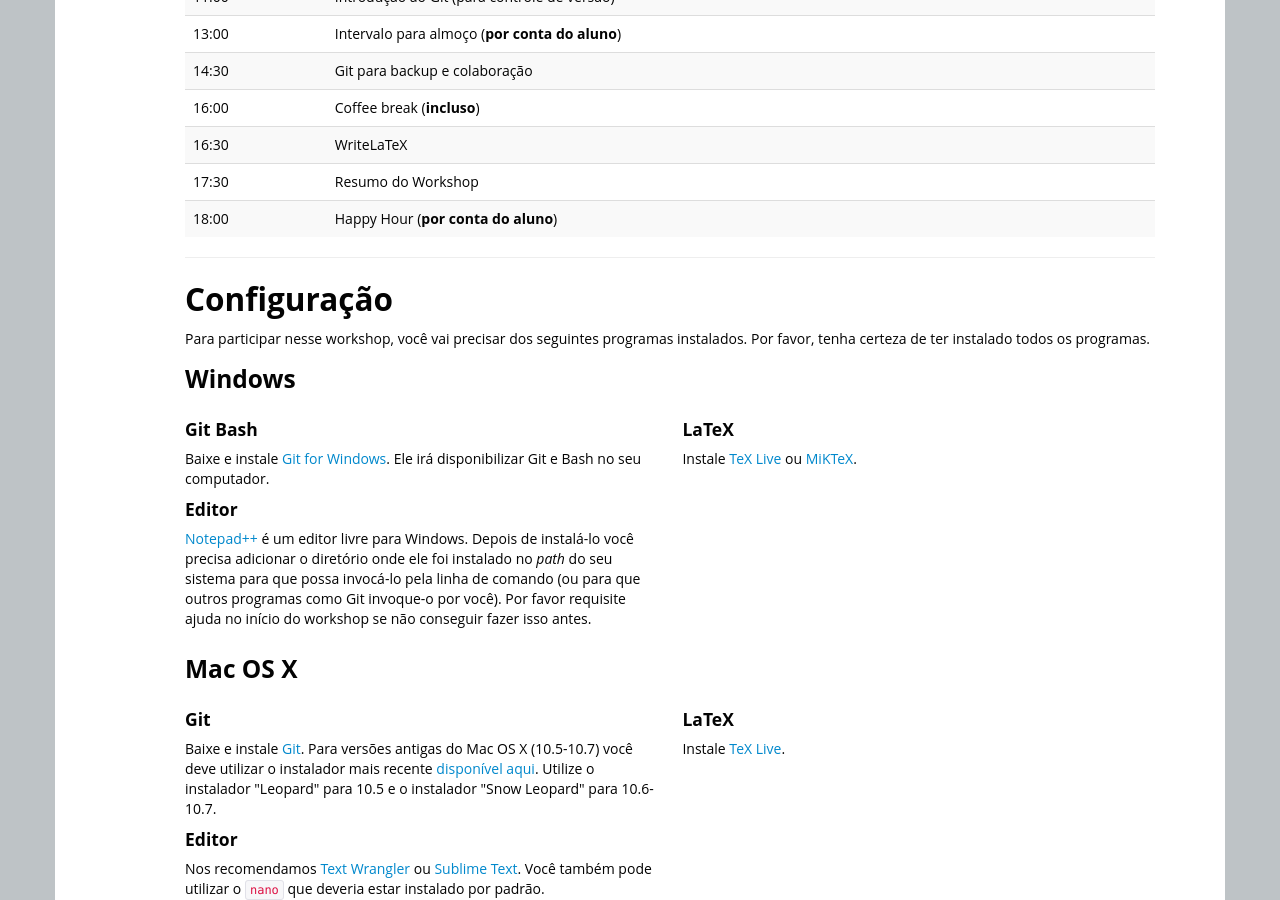
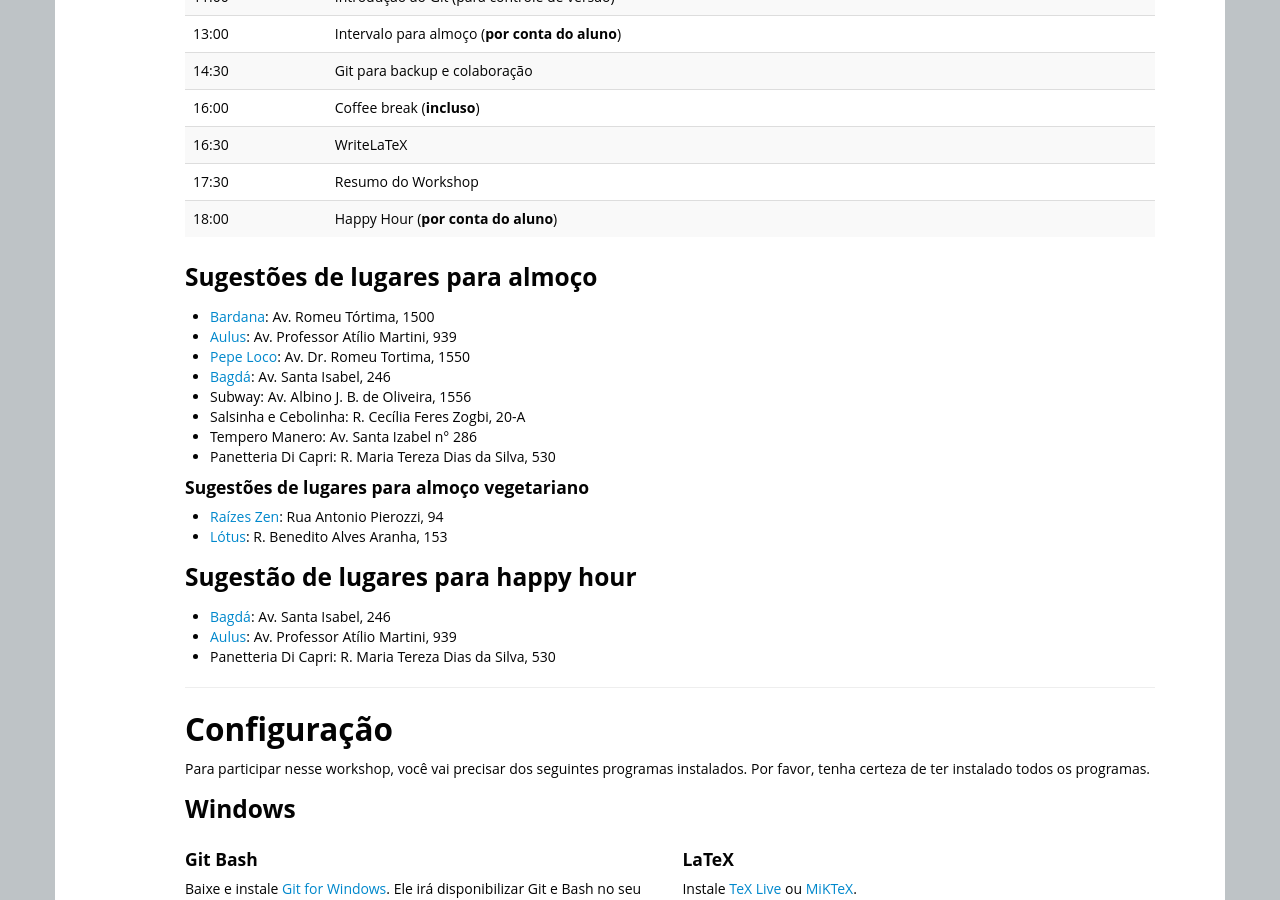
Before and after one commit to lpoo/workshop-2014-09-20-latex, a Jekyll site: the page built from index.html, in a window 1280 px wide and 900 px high, scrolled down 1331 px. Built offline with Jekyll 4.4.1, drawn with Linux system fonts in a browser that asks for light colours.

Commit message:
Adicionado lugares para almoço

```diff
--- a/index.html
+++ b/index.html
@@ -84,6 +84,34 @@ eventbrite: 12894581039
   <tr> <td>17:30</td> <td>Resumo do Workshop</td> </tr>
   <tr> <td>18:00</td> <td>Happy Hour (<strong>por conta do aluno</strong>)</td> </tr>
 </table>
+
+<h3>Sugestões de lugares para almoço</h3>
+
+<ul>
+  <li><a href="http://www.yelp.com.br/biz/bardana-campinas">Bardana</a>: Av. Romeu Tórtima, 1500</li>
+  <li><a href="http://www.yelp.com.br/biz/bar-e-restaurante-aulus-campinas">Aulus</a>: Av. Professor Atílio Martini, 939</li>
+  <li><a href="http://www.yelp.com.br/biz/pepe-loco-campinas">Pepe Loco</a>: Av.  Dr. Romeu Tortima, 1550</li>
+  <li><a href="http://www.yelp.com.sg/biz/bagd%C3%A1-caf%C3%A9-campinas">Bagdá</a>: Av. Santa Isabel, 246</li>
+  <li>Subway: Av. Albino J. B. de Oliveira, 1556</li>
+  <li>Salsinha e Cebolinha: R. Cecília Feres Zogbi, 20-A</li>
+  <li>Tempero Manero: Av. Santa Izabel n° 286</li>
+  <li>Panetteria Di Capri: R. Maria Tereza Dias da Silva, 530</li>
+</ul>
+
+<h4>Sugestões de lugares para almoço vegetariano</h3>
+
+<ul>
+  <li><a href="http://www.raizeszen.com.br/barao/inicio">Raízes Zen</a>: Rua Antonio Pierozzi, 94</li>
+  <li><a href=http://www.yelp.com.br/biz/l%C3%B3tus-comida-chinesa-natural-campinas">Lótus</a>: R. Benedito Alves Aranha, 153</li>
+</ul>
+
+<h3>Sugestão de lugares para happy hour</h3>
+
+<ul>
+  <li><a href="http://www.yelp.com.sg/biz/bagd%C3%A1-caf%C3%A9-campinas">Bagdá</a>: Av. Santa Isabel, 246</li>
+  <li><a href="http://www.yelp.com.br/biz/bar-e-restaurante-aulus-campinas">Aulus</a>: Av. Professor Atílio Martini, 939</li>
+  <li>Panetteria Di Capri: R. Maria Tereza Dias da Silva, 530</li>
+</ul>
 
 <hr/>
 
```
